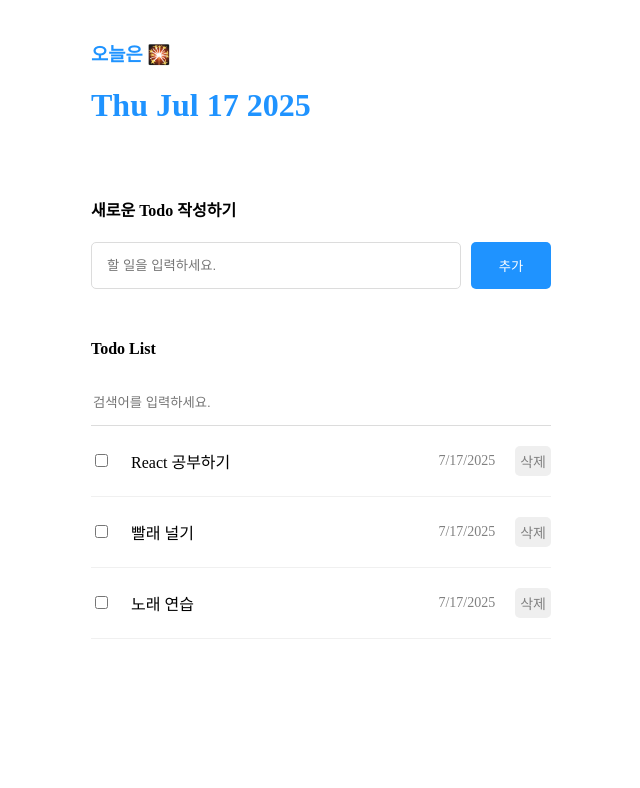
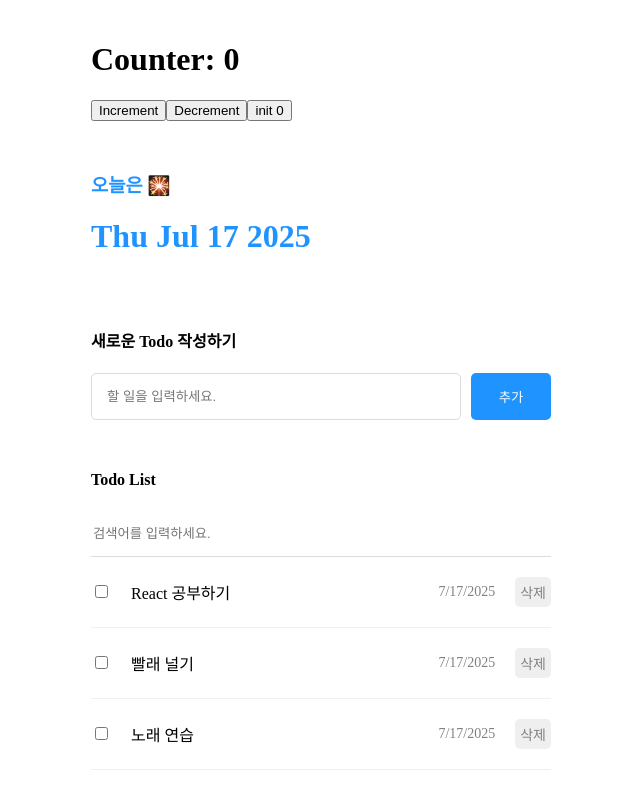
Before and after one commit to cypowers/todo, a React (Create React App) app: page / in a window 1280 px wide. Shown: the top 788 px of the page, without its empty margins (319-959 px from the left). Built offline with nearby package versions, Linux system fonts and the light colour scheme; the HTML template or start-up script is replaced by a standard one.

Commit message:
Page 351

```diff
--- a/src/App.js
+++ b/src/App.js
@@ -2,6 +2,7 @@ import './App.css';
 import Header from './component/Header';
 import TodoEditor from './component/TodoEditor';
 import TodoList from './component/TodoList';
+import TestComp from './component/TestComp';
 import { useState, useRef } from 'react';
 
 const mockTodo = [
@@ -40,6 +41,7 @@ function App() {
 
   return (
     <div className="App">
+      <TestComp />
       <Header />
       <TodoEditor onCreate={onCreate} />
       <TodoList todo={todo} onUpdate={onUpdate} onDelete={onDelete}/>
--- /dev/null
+++ b/src/component/TestComp.js
@@ -0,0 +1,27 @@
+import { useReducer } from "react";
+
+function reducer(state, action) {
+    switch (action.type) {
+        case 'INCREMENT':
+        return state + action.data;
+        case 'DECREMENT':
+        return state - action.data;
+        case 'INIT to 0':
+        return 0;
+        default:
+        return state;
+    }
+}
+function TestComp() {
+    const [count, dispatch] = useReducer(reducer, 0);
+    return (
+        <div>
+        <h1>Counter: {count}</h1>
+        <button onClick={()=>dispatch({type:"INCREMENT", data: 1})}>Increment</button>
+        <button onClick={()=>dispatch({type:"DECREMENT", data: 1})}>Decrement</button>
+        <button onClick={()=>dispatch({type:"INIT to 0", data: 1})}>init 0</button>
+        </div>
+    );
+}
+
+export default TestComp;
```
